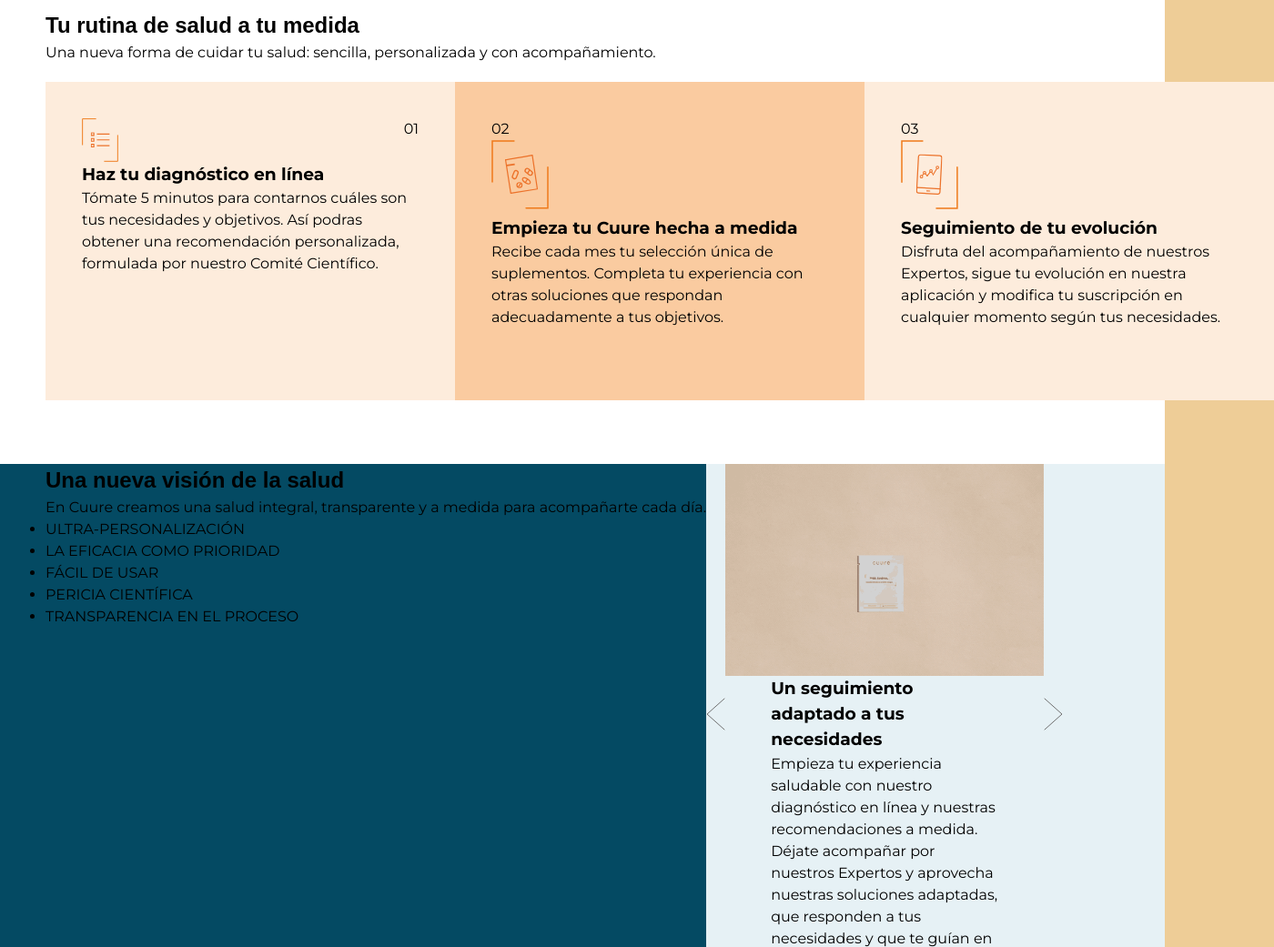
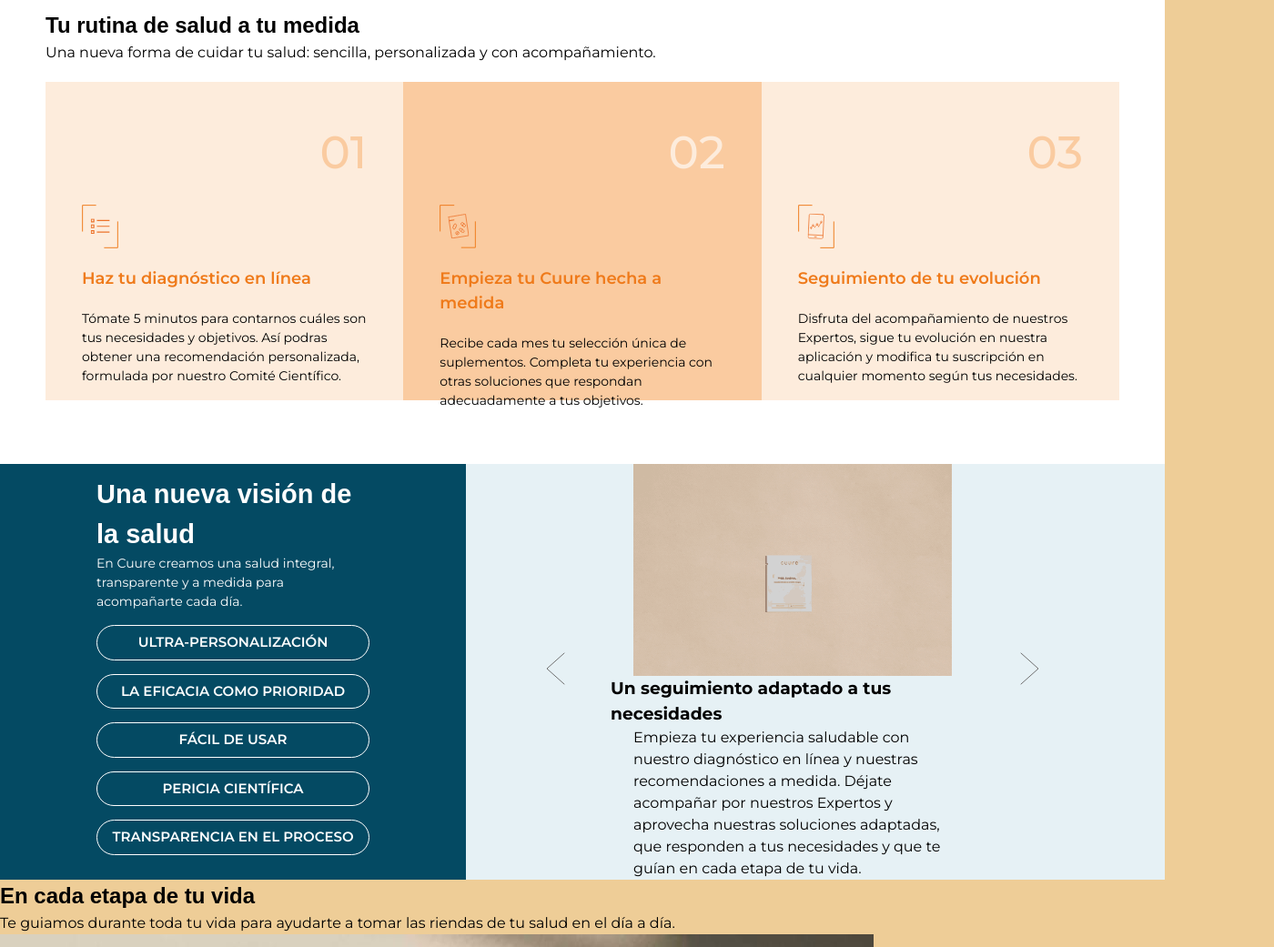
Before and after one commit to Alvarikoke/Cuure, a plain HTML site: page index.html in a window 1280 px wide. Shown: the part 660-1701 px from the top of the page at 91% size, 1400 px wide, since content can reach past the window. Drawn offline with Linux system fonts and the light colour scheme; a web font is replaced by a local one.

Commit message:
portatil a sobremesa

```diff
--- a/css/styles.css
+++ b/css/styles.css
@@ -50,7 +50,7 @@ header {
     background-image: url("../src/Banner-escritorio.jpg");
     background-size: cover;
     background-repeat: no-repeat;
-    background-position: center;
+    background-position: center center;
 }
 
 nav {
@@ -145,9 +145,18 @@ header article p {
     background-color: white;
 }
 
+article.seccion1 > div:first-child {
+    width: 100%;
+    display: flex;
+    flex-direction: column;
+    justify-content: center;
+}
+
 .puzzle {
+    width: 100%;
     display: flex;
     flex-direction: row;
+    justify-content: center;
     margin-top: 20px;
 }
 
@@ -172,21 +181,41 @@ header article p {
     background-color: rgb(253, 236, 220);
 }
 
-.puzzleNumero1 div {
+.puzzleNumero1 div, .puzzleNumero2 div, .puzzleNumero3 div {
+    max-height: fit-content;
     display: flex;
-    flex-direction: row-reverse;
-    flex-wrap: wrap;
+    flex-direction: column;
+    align-items: stretch;
 }
 
-.puzzleNumero1 div p {
-    flex: 50%;
+.puzzleNumero1 div p, .puzzleNumero2 div p, .puzzleNumero3 div p {
     text-align: right;
     margin-bottom: 20px;
+    font-size: 50px;
+    font-weight: 500;
 }
 
-.puzzleNumero1 div img {
-    flex: 50%;
+.puzzleNumero1 div p, .puzzleNumero3 div p {
+    color: rgb(250, 203, 160);
+}
+
+.puzzleNumero2 div p {
+    color: rgb(253, 236, 220);
+}
+
+.puzzleNumero1 div img, .puzzleNumero2 div img, .puzzleNumero3 div img {
     max-width: 40px;
+}
+
+.puzzleNumero1 h3, .puzzleNumero2 h3, .puzzleNumero3 h3 {
+    margin: 20px 0;
+    font-weight: 550;
+    font-size: 18px;
+    color: rgb(239, 122, 26);
+}
+
+.puzzleNumero1 p, .puzzleNumero2 p, .puzzleNumero3 p {
+    font-size: 14px;
 }
 
 .seccion2 {
@@ -196,11 +225,61 @@ header article p {
 }
 
 .seccion2 div:nth-child(1) {
-    padding-left: 50px;
+    width: 40%;
+    min-width: 375px;
+    display: flex;
+    flex-direction: column;
+    justify-content: center;
+    align-items: center;
     background-color: rgb(4, 74, 99);
+    color: white;
+}
+
+.seccion2 div:nth-child(1) h2 {
+    width: 300px;
+    font-size: 29px;
+    font-weight: 570;
+}
+
+.seccion2 div:nth-child(1) p {
+    width: 300px;
+    font-size: 14px;
+    margin-bottom: 15px;
+}
+
+.seccion2 div:nth-child(1) ul {
+    list-style-type: none;
+}
+
+.seccion2 div:nth-child(1) ul li {
+    width: 300px;
+    text-align: center;
+    font-size: 15px;
+    font-weight: 600;
+    background-color: rgb(4, 74, 99);
+    border: 1px solid white;
+    border-radius: 20px;
+    padding: 7px 10px;
+    margin-bottom: 15px;
+}
+
+.seccion2 div:nth-child(1) ul li:hover {
+    background-color: white;
+    color: rgb(4, 74, 99);
+    cursor: pointer;
+}
+
+.seccion2 div:nth-child(1) ul li a {
+    color: white;
+}
+
+.seccion2 div:nth-child(1) ul li:hover a {
+    color: inherit;
 }
 
 .seccion2 div:nth-child(2) {
+    width: 60%;
+    min-width: 500px;
     display: flex;
     flex-direction: row;
     justify-content: center;
--- a/index.html
+++ b/index.html
@@ -97,11 +97,11 @@
                     <h2>Una nueva visión de la salud</h2>
                     <p>En Cuure creamos una salud integral, transparente y a medida para acompañarte cada día.</p>
                     <ul>
-                        <li>ULTRA-PERSONALIZACIÓN</li>
-                        <li>LA EFICACIA COMO PRIORIDAD</li>
-                        <li>FÁCIL DE USAR</li>
-                        <li>PERICIA CIENTÍFICA</li>
-                        <li>TRANSPARENCIA EN EL PROCESO</li>
+                        <li><a href="#">ULTRA-PERSONALIZACIÓN</a></li>
+                        <li><a href="#">LA EFICACIA COMO PRIORIDAD</a></li>
+                        <li><a href="#">FÁCIL DE USAR</a></li>
+                        <li><a href="#">PERICIA CIENTÍFICA</a></li>
+                        <li><a href="#">TRANSPARENCIA EN EL PROCESO</a></li>
                     </ul>
                 </div>
                 <div>
```
